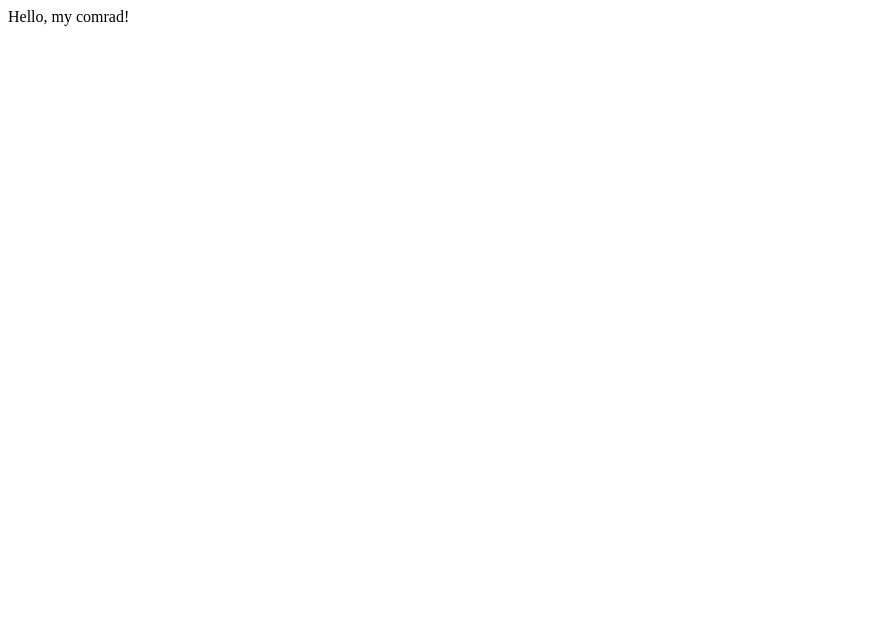
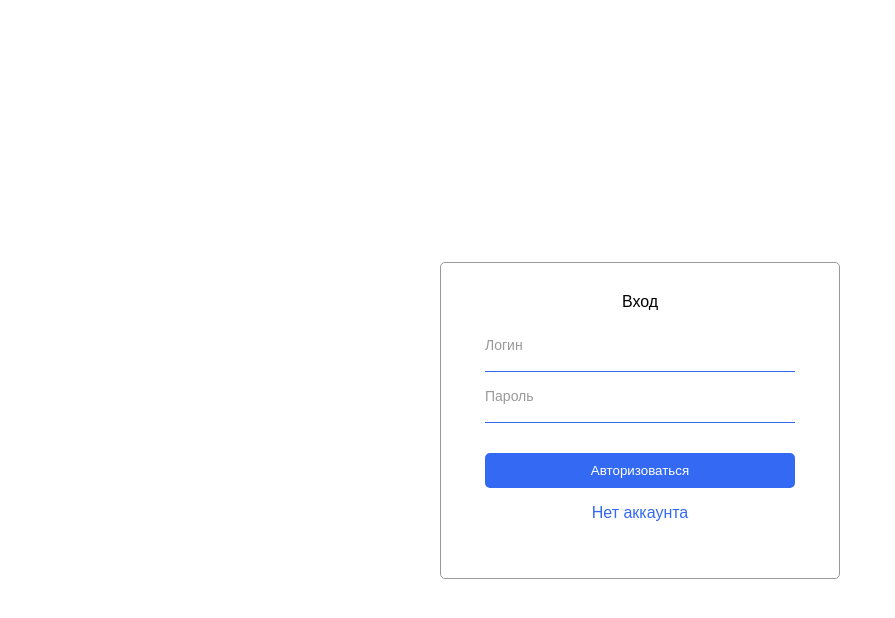
Before and after one commit to Lafiction/mf.messenger.praktikum.yandex, a website: page static/index.html in a window 1280 px wide. Shown: the whole page, without its empty margins (0-895 px from the left). Drawn offline with Linux system fonts and the light colour scheme.

Commit message:
change index.html

```diff
--- a/static/index.html
+++ b/static/index.html
@@ -3,8 +3,27 @@
 <head>
   <title>Hello</title>
   <meta charset="utf-8">
+  <link href="style.css" rel="stylesheet">
 </head>
 <body>
-    <div>Hello, my comrad!</div>
+  <main>
+    <form action="">
+      <fieldset>
+        <legend>Вход</legend>
+        <label>
+          Логин
+          <input type="text" name="login">
+        </label>
+        <label>
+          Пароль
+          <input type="text" name="password">
+        </label>
+        <label>
+          <input type="submit" value="Авторизоваться">
+        </label>
+        <p class="registration">Нет аккаунта</p>
+      </fieldset>
+    </form>
+  </main>
 </body>
 </html>
```
Also changed, not shown: static/login.html (deleted, +0 -29 lines).
